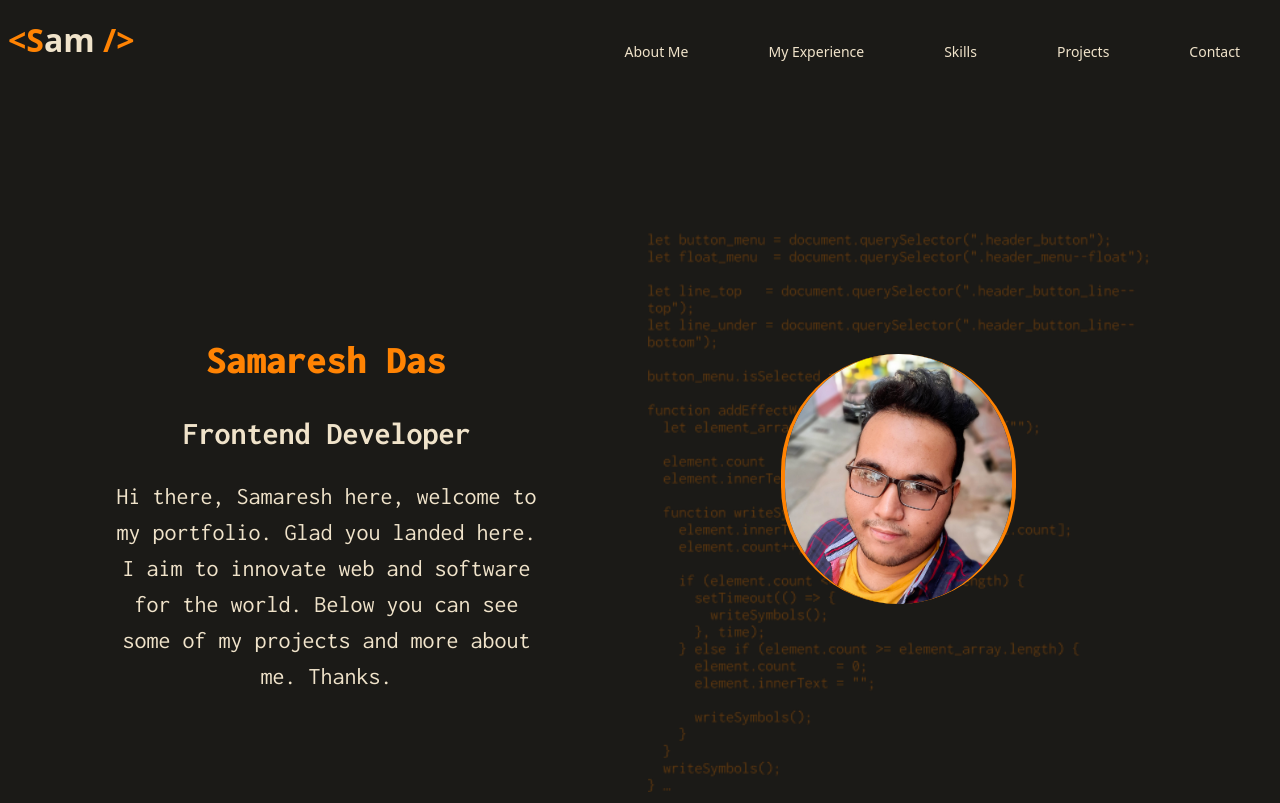
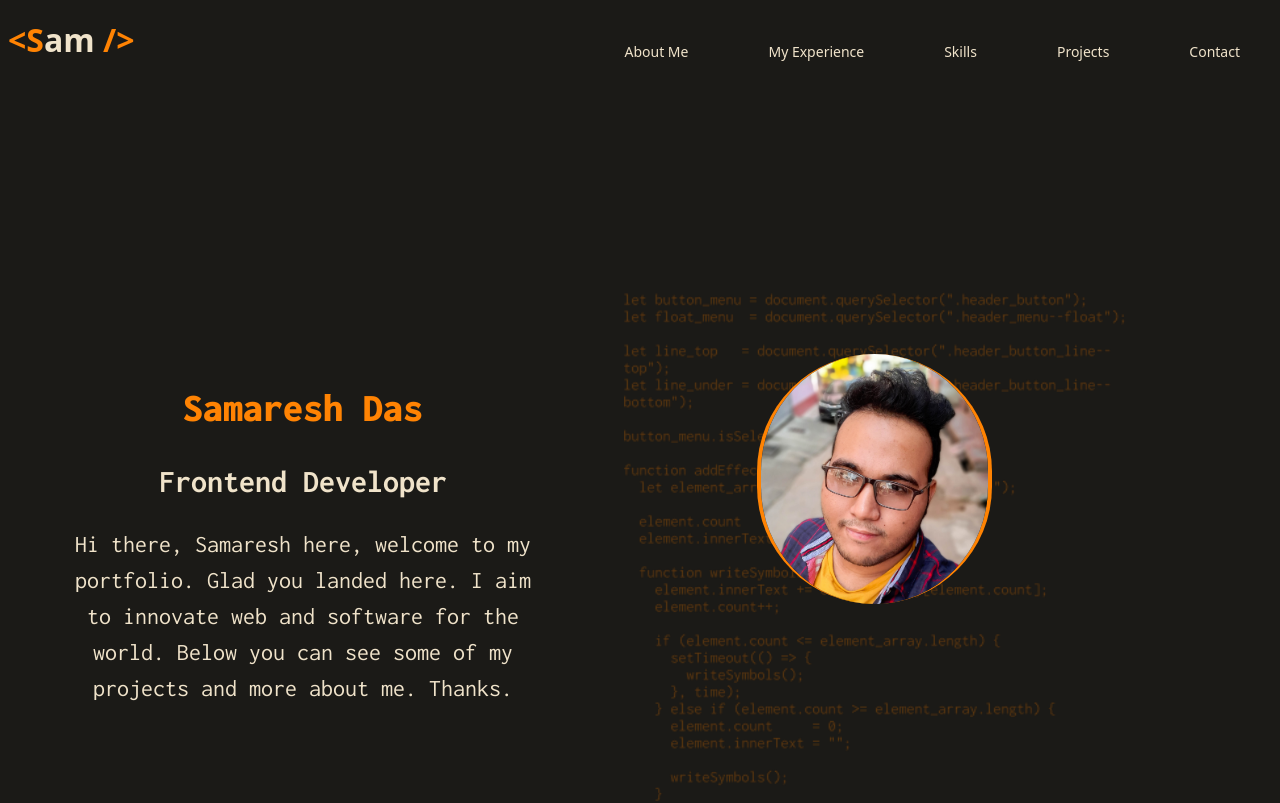
Before and after one commit to Samaresh-Das/portfolio-2, a Next.js app: page / in a window 1280 px wide. Shown: the top 803 px of the page. Built offline with nearby package versions, Linux system fonts and the light colour scheme.

Commit message:
Added nice transition on page load

```diff
--- a/components/Intro.js
+++ b/components/Intro.js
@@ -1,10 +1,19 @@
-import React, { Fragment } from "react";
+import React, { Fragment, useEffect, useState } from "react";
 
 const Intro = () => {
+  const [dynamicClassLeft, setDynamicClassLeft] = useState('md:-translate-x-32 md:-translate-y-16 md:opacity-25')
+
+  const [dynamicClassRight, setDynamicClassRight] = useState('md:translate-x-32 md:-translate-y-16 md:opacity-25')
+
+  useEffect(() => {md:
+    setDynamicClassLeft('md:translate-x-0 md:opacity-100 md:-translate-y-0')
+    setDynamicClassRight('md:-translate-x-0 md:opacity-100 md:-translate-y-0')
+  }, [])
+
   return (
     <Fragment>
       <div className="py-128px px-68px intro flex flex-col md:flex-row">
-        <div className="md:px-10 md:my-auto">
+        <div className={`md:px-10 md:my-auto ${dynamicClassLeft} md:duration-500 md:transform md:transition-all md:ease-out`}>
           <h1 className="text-[#FF8303] font-intro1 text-[40px] text-center">
             Samaresh Das
           </h1>
@@ -17,7 +26,7 @@ const Intro = () => {
             can see some of my projects and more about me. Thanks.
           </p>
         </div>
-        <div className="photo pt-[60px] relative md:w-[200rem] md:pt-0 ">
+        <div className={`photo pt-[60px] relative md:w-[200rem] md:pt-0 ${dynamicClassRight} md:duration-500 md:transform md:transition-all md:ease-out`}>
           <img
             src="./Assets/intro-text.png"
             alt="background code"
```
